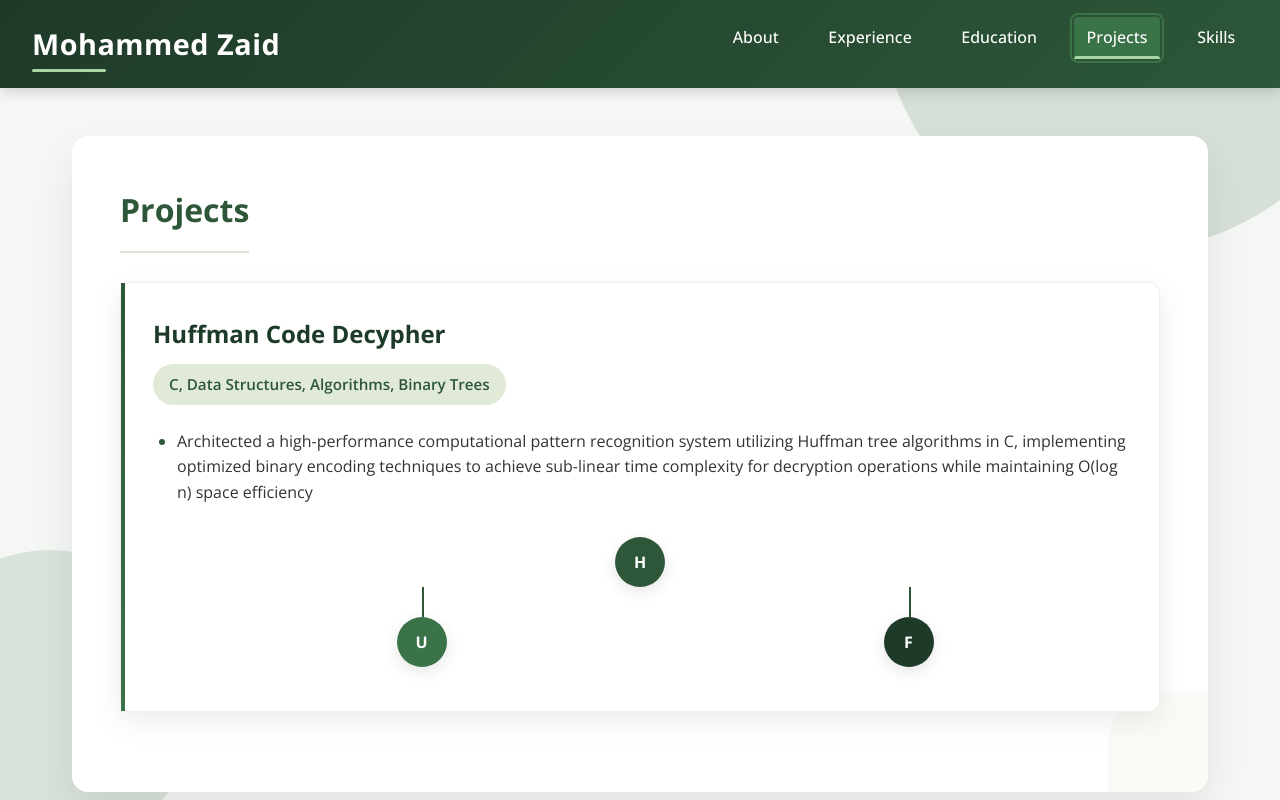
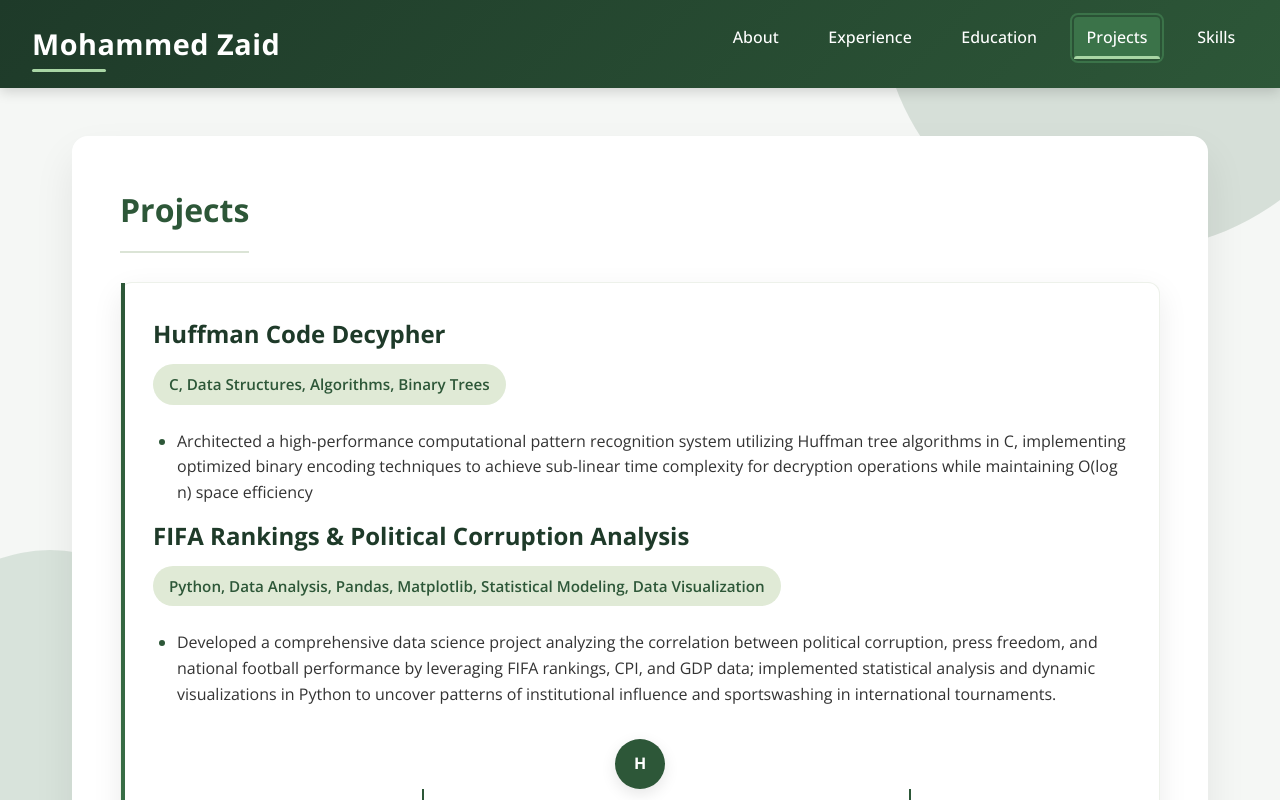
Before and after one commit to mzaid03/PersonalWeb, a React (Create React App) app: page / in a window 1280 px wide. Both pictures are taken after a click on the item "Projects". Shown: the top 800 px of the page. Built offline with nearby package versions, Linux system fonts and the light colour scheme.

Commit message:
new project added

```diff
--- a/src/App.js
+++ b/src/App.js
@@ -408,6 +408,11 @@ function App() {
  <ul>
  <li>Architected a high-performance computational pattern recognition system utilizing Huffman tree algorithms in C, implementing optimized binary encoding techniques to achieve sub-linear time complexity for decryption operations while maintaining O(log n) space efficiency</li>
  </ul>
+ <h3>FIFA Rankings & Political Corruption Analysis</h3>
+ <p className="tech-stack">Python, Data Analysis, Pandas, Matplotlib, Statistical Modeling, Data Visualization</p>
+ <ul>
+ <li>Developed a comprehensive data science project analyzing the correlation between political corruption, press freedom, and national football performance by leveraging FIFA rankings, CPI, and GDP data; implemented statistical analysis and dynamic visualizations in Python to uncover patterns of institutional influence and sportswashing in international tournaments.</li>
+ </ul>
  <div className="project-visual">
  <div className="binary-tree">
  <div className="node root">H</div>
```
